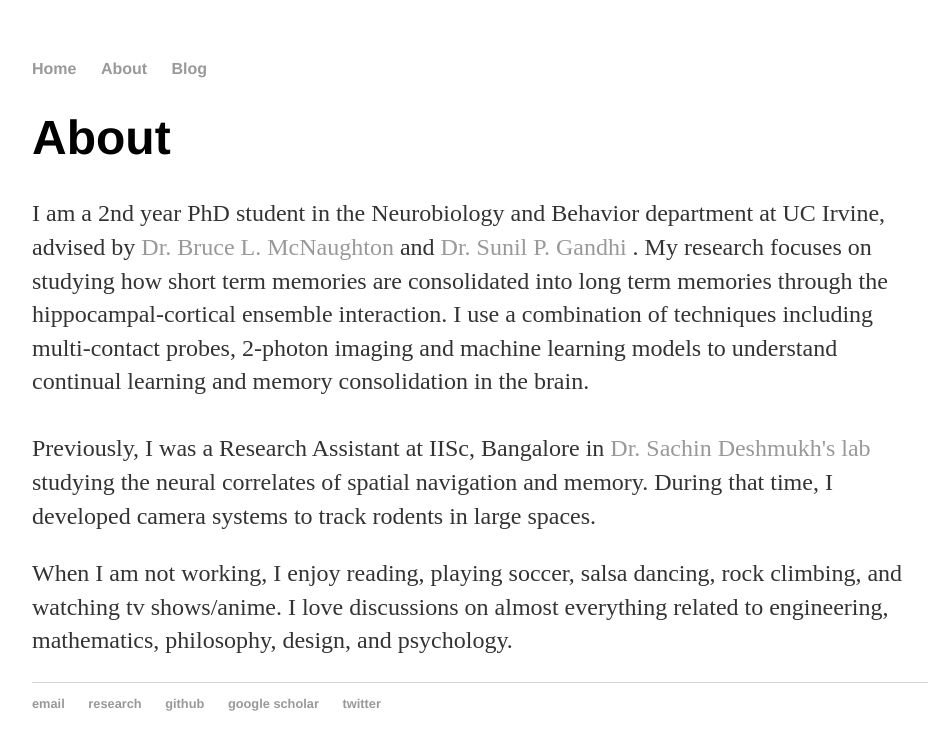
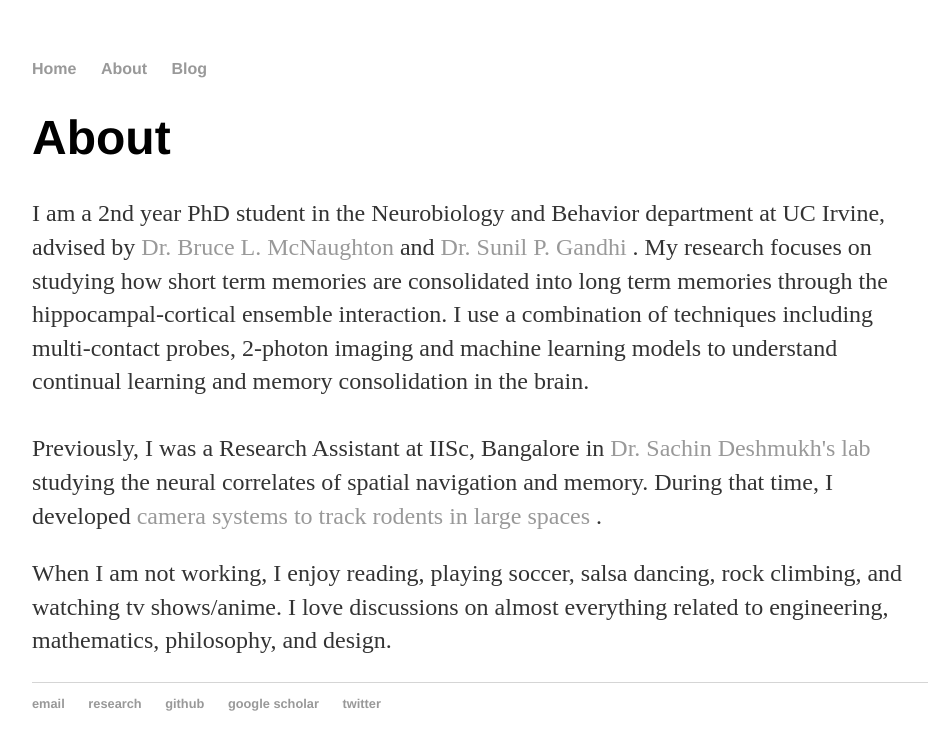
Before and after one commit to rajatsaxena/rajatsaxena.github.io, a Jekyll site: the page built from about/index.html, in a window 1280 px wide. Shown: the top 750 px of the page, without its empty margins (160-1092 px from the left). Built offline with Jekyll 4.4.1, drawn with Linux system fonts in a browser that asks for light colours.

Commit message:
Update index.html

```diff
--- a/about/index.html
+++ b/about/index.html
@@ -15,8 +15,8 @@ title: Rajat Saxena's Blog
 				Previously, I was a Research Assistant at IISc, Bangalore in
 				<a href="http://www.cns.iisc.ac.in/home/people/sachin-deshmukh/" target="_blank"> Dr. Sachin Deshmukh's lab </a>
 				studying the neural correlates of spatial navigation and memory. During that time, I developed
-				camera systems to track rodents in large spaces.
+				<a href="https://journals.physiology.org/doi/full/10.1152/jn.00215.2018" target="_blank"> camera systems to track rodents in large spaces </a>.
 			</p>
 <p> When I am not working, I enjoy reading, playing soccer, salsa dancing, rock climbing, and watching tv shows/anime.
-	I love discussions on almost everything related to engineering, mathematics, philosophy, design, and psychology.  </p>
+	I love discussions on almost everything related to engineering, mathematics, philosophy, and design.  </p>
 		</div>
```
